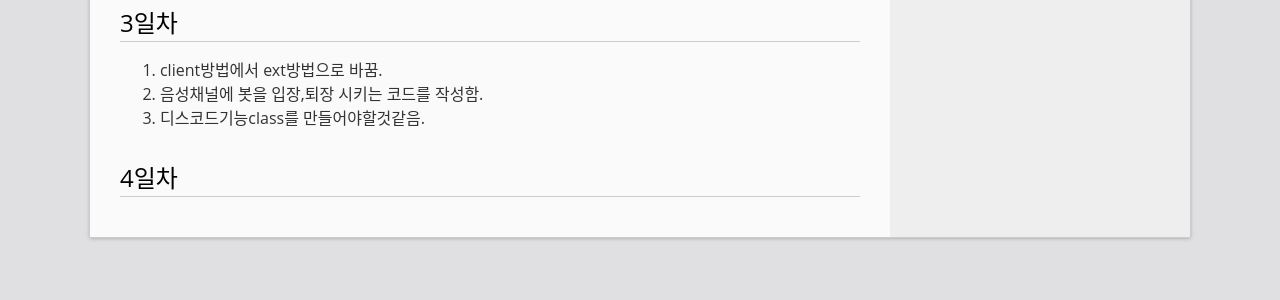
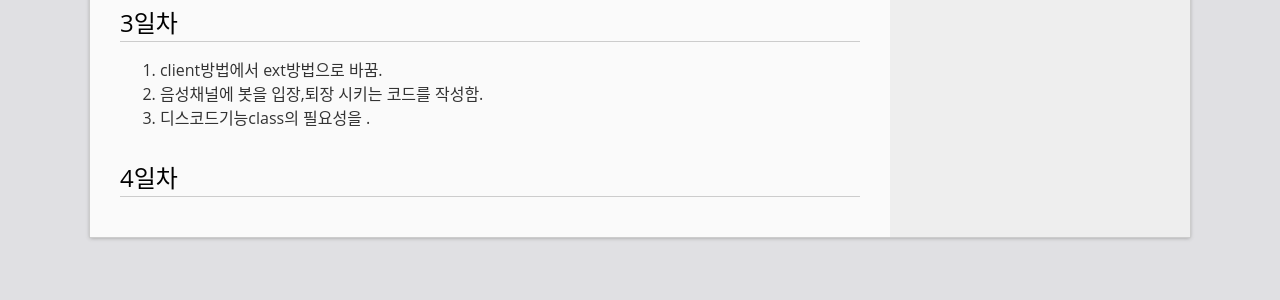
Before and after one commit to chohz1003/chohz1003.github.com, a Jekyll site: the page built from _posts/2021-07-17-Discord-Bot.md, in a window 1280 px wide. Shown: the part 1083-1383 px from the top of the page. Built offline with Jekyll 4.4.1, drawn with Linux system fonts in a browser that asks for light colours.

Commit message:
Update 2021-07-17-Discord-Bot.md

```diff
--- a/_posts/2021-07-17-Discord-Bot.md
+++ b/_posts/2021-07-17-Discord-Bot.md
@@ -35,6 +35,6 @@ pip install youtube-dl #유튜브영상 다운
 ## 3일차
 1. client방법에서 ext방법으로 바꿈.
 2. 음성채널에 봇을 입장,퇴장 시키는 코드를 작성함.
-3. 디스코드기능class를 만들어야할것같음.
+3. 디스코드기능class의 필요성을 .
 
 ## 4일차
```
